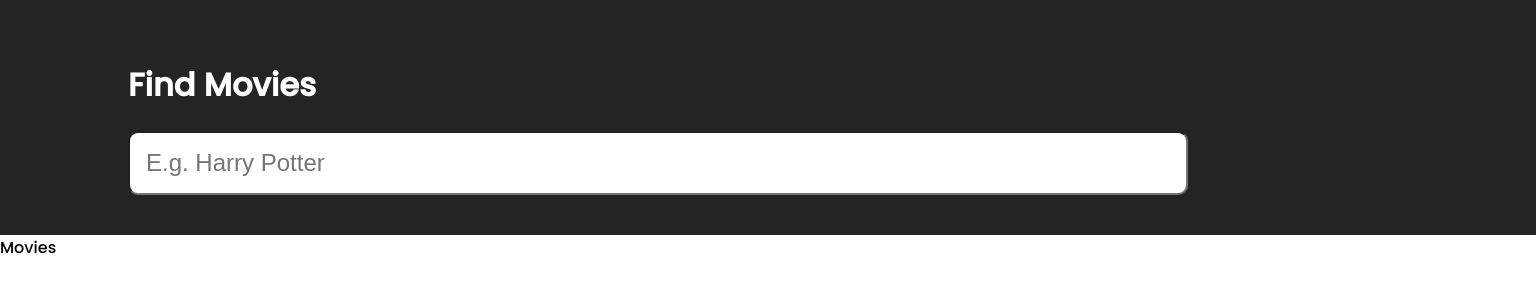
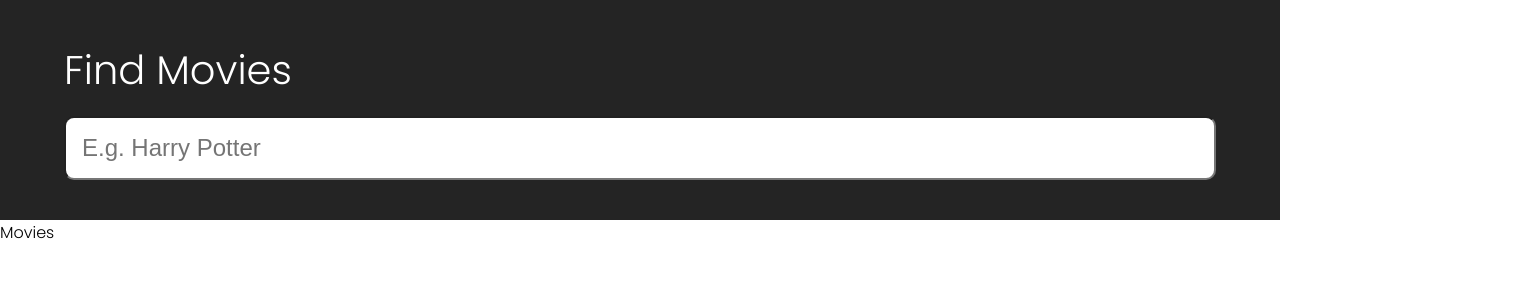
Before and after one commit to Dhadhazi/justmovies, a React (Create React App) app: page / in a window 1280 px wide. Shown: the top 300 px of the page, 1536 px wide, since content can reach past the window. Built offline with nearby package versions, Linux system fonts and the light colour scheme.

Commit message:
header done

```diff
--- a/src/Components/Header/Header.tsx
+++ b/src/Components/Header/Header.tsx
@@ -1,23 +1,30 @@
 import React from "react";
 import styled from "styled-components";
 
-const Container = styled.div`
+const MainContainer = styled.div`
   display: flex;
   flex-direction: column;
+  align-items: center;
   justify-content: center;
-  align-items: baseline;
-  width: 100%;
-  padding: 5vh 10vw;
+  padding: 5vh 5vw;
   background-color: #242424;
 `;
 
 const Title = styled.h1`
   color: white;
-  font-size: 2rem;
+  width: 100%;
+  text-align: left;
+  font-size: 2.5rem;
+  margin: 0;
+  margin-bottom: 1rem;
+  font-weight: 300;
+  @media screen and (max-width: 600px) {
+    font-size: 2rem;
+  }
 `;
 
 const SearchBar = styled.input`
-  width: 80%;
+  width: 90vw;
   font-size: 1.5rem;
   padding: 1rem;
   border-radius: 10px;
@@ -25,9 +32,9 @@ const SearchBar = styled.input`
 
 export const Header = () => {
   return (
-    <Container>
+    <MainContainer>
       <Title>Find Movies</Title>
       <SearchBar type="text" placeholder="E.g. Harry Potter" />
-    </Container>
+    </MainContainer>
   );
 };
--- a/src/index.css
+++ b/src/index.css
@@ -1,8 +1,15 @@
 @import url('https://fonts.googleapis.com/css2?family=Poppins:wght@100;300;500&display=swap');
+
+*{
+  -webkit-box-sizing: border-box;
+  -moz-box-sizing: border-box;
+  box-sizing: border-box;
+}
 
 body {
   margin: 0;
-font-family: 'Poppins', sans-serif;
+  font-family: 'Poppins', sans-serif;
+  font-weight: 300;
 }
 
 input:focus{
```
